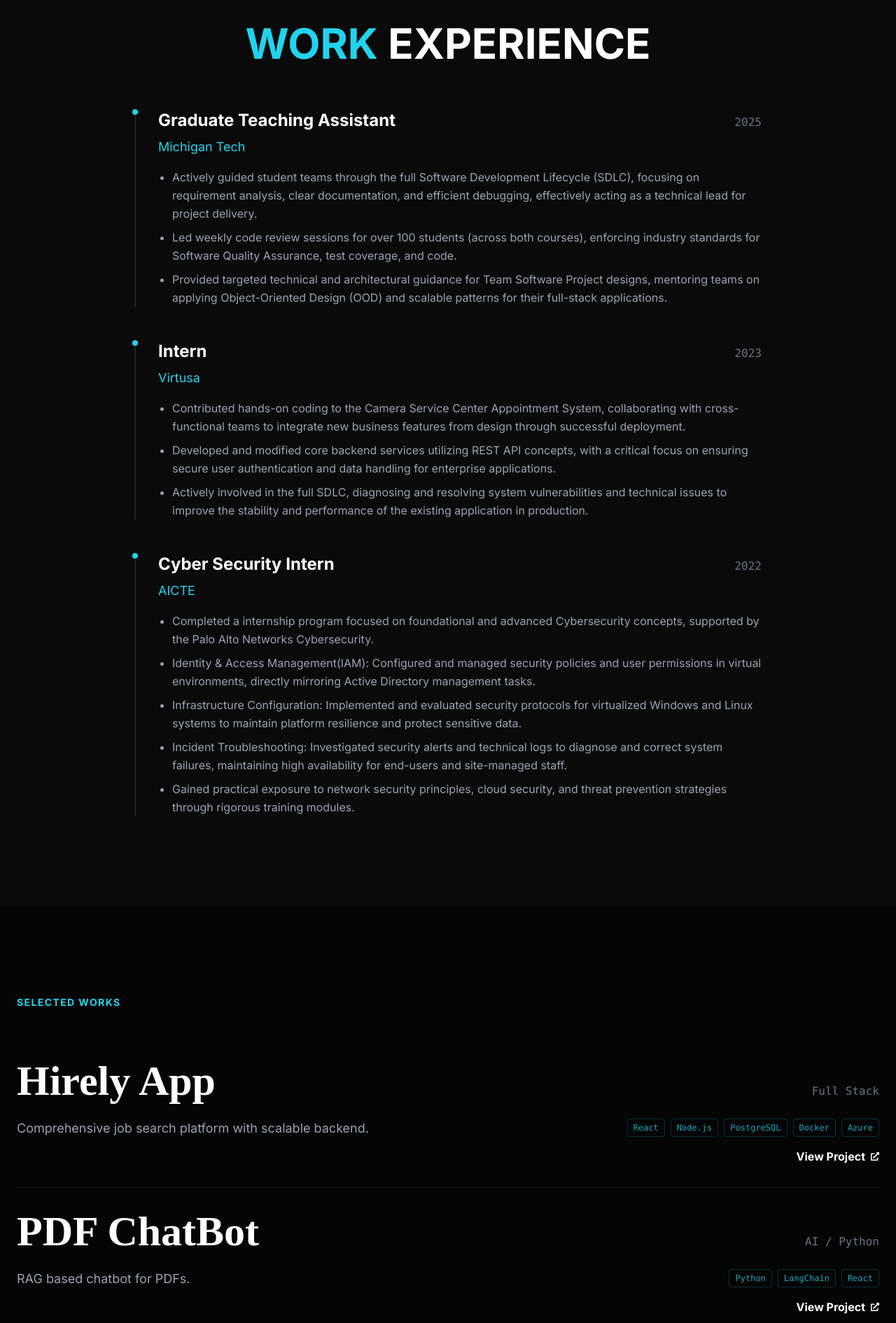
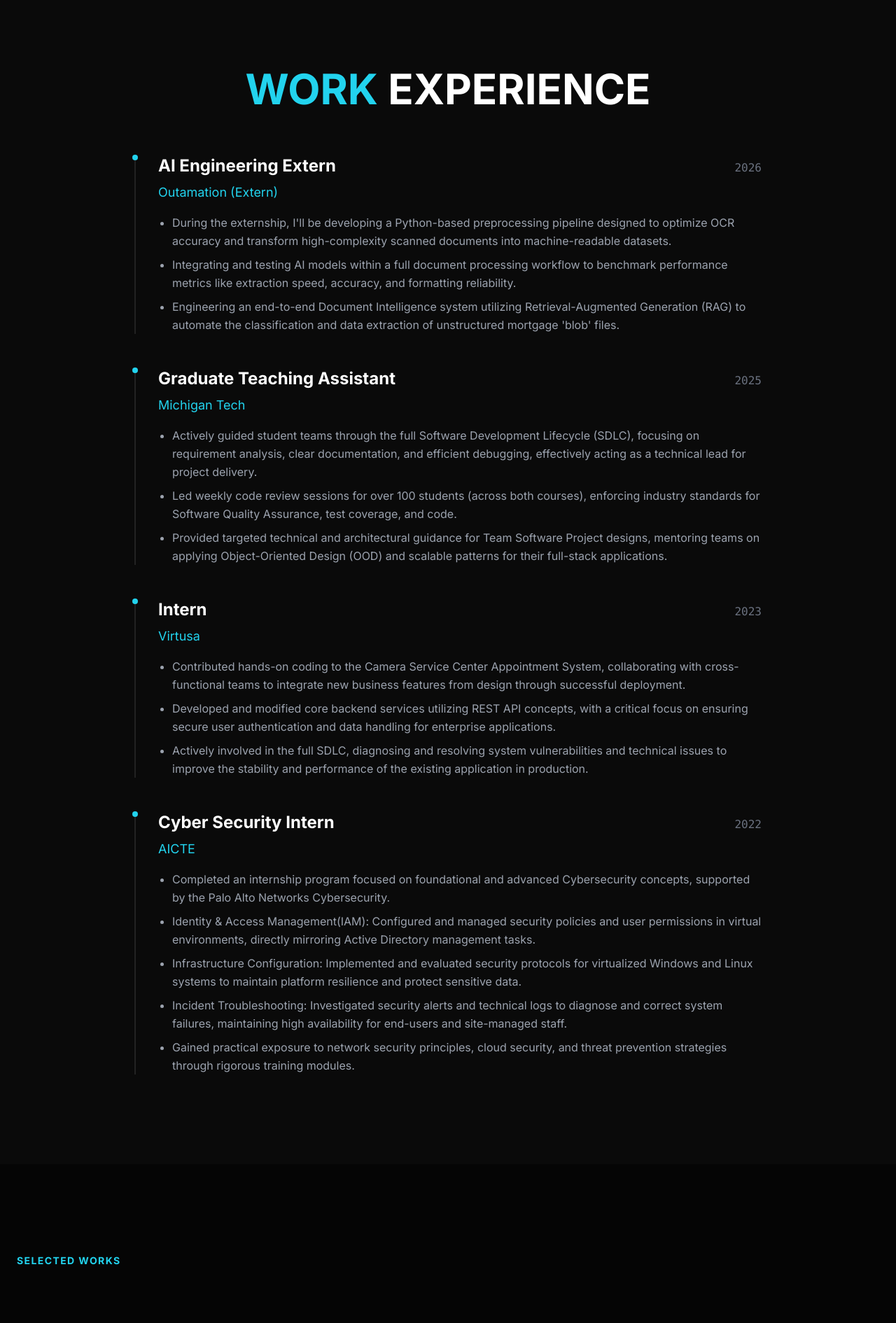
Before and after one commit to udaysagarm/my-portfolio, a React (Create React App) app: page / in a window 1280 px wide. Shown: the part 1701-3591 px from the top of the page at 70% size. Built offline with nearby package versions, Linux system fonts and the light colour scheme.

Commit message:
Added spaceblack & extern

```diff
--- a/src/App.jsx
+++ b/src/App.jsx
@@ -18,12 +18,36 @@ import { Analytics } from "@vercel/analytics/react"
 // --- Data ---
 const projects = [
   {
+    title: "Project Space Black: Ghost",
+    category: "CLI AI Agent",
+    description: "Comprehensive job search platform with scalable backend.",
+    tags: ["Python", "TypeScript", "Textual", "LangGraph", "LangChain",],
+    link: "https://spaceblack.info",
+    img: "https://images.unsplash.com/photo-1586281380349-632531db7ed4?q=80&w=2070&auto=format&fit=crop"
+  },
+  {
     title: "Hirely App",
     category: "Full Stack",
     description: "Comprehensive job search platform with scalable backend.",
     tags: ["React", "Node.js", "PostgreSQL", "Docker", "Azure"],
     link: "https://hirely.azurewebsites.net",
     img: "https://images.unsplash.com/photo-1586281380349-632531db7ed4?q=80&w=2070&auto=format&fit=crop"
+  },
+  {
+    title: "Rental Connect",
+    category: "Enterprise",
+    description: "Multi-tiered platform for property management.",
+    tags: ["Java", "Spring Boot", "MySQL"],
+    link: "https://github.com/udaysagarm/RentalConnect",
+    img: "https://images.unsplash.com/photo-1560518883-ce09059eeffa?q=80&w=1973&auto=format&fit=crop"
+  },
+  {
+    title: "Escape Room VR",
+    category: "Game Dev",
+    description: "High-performance VR game with complex puzzle logic.",
+    tags: ["Unity", "C#", "VR"],
+    link: "https://udaysagar.itch.io/escape-room",
+    img: "https://images.unsplash.com/photo-1592478411213-61535fdd861d?q=80&w=2070&auto=format&fit=crop"
   },
   {
     title: "PDF ChatBot",
@@ -41,26 +65,19 @@ const projects = [
     link: "#",
     img: "https://images.unsplash.com/photo-1620712943543-bcc4688e7485?q=80&w=1965&auto=format&fit=crop"
   },
-
-  {
-    title: "Rental Connect",
-    category: "Enterprise",
-    description: "Multi-tiered platform for property management.",
-    tags: ["Java", "Spring Boot", "MySQL"],
-    link: "https://github.com/udaysagarm/RentalConnect",
-    img: "https://images.unsplash.com/photo-1560518883-ce09059eeffa?q=80&w=1973&auto=format&fit=crop"
-  },
-  {
-    title: "Escape Room VR",
-    category: "Game Dev",
-    description: "High-performance VR game with complex puzzle logic.",
-    tags: ["Unity", "C#", "VR"],
-    link: "https://udaysagar.itch.io/escape-room",
-    img: "https://images.unsplash.com/photo-1592478411213-61535fdd861d?q=80&w=2070&auto=format&fit=crop"
-  },
 ];
 
 const experience = [
+  {
+    role: "AI Engineering Extern",
+    company: "Outamation (Extern)",
+    period: "2026",
+    desc: [
+      "During the externship, I'll be developing a Python-based preprocessing pipeline designed to optimize OCR accuracy and transform high-complexity scanned documents into machine-readable datasets.",
+      "Integrating and testing AI models within a full document processing workflow to benchmark performance metrics like extraction speed, accuracy, and formatting reliability.",
+      "Engineering an end-to-end Document Intelligence system utilizing Retrieval-Augmented Generation (RAG) to automate the classification and data extraction of unstructured mortgage 'blob' files.",
+    ]
+  },
   {
     role: "Graduate Teaching Assistant",
     company: "Michigan Tech",
@@ -86,7 +103,7 @@ const experience = [
     company: "AICTE",
     period: "2022",
     desc: [
-      "Completed a internship program focused on foundational and advanced Cybersecurity concepts, supported by the Palo Alto Networks Cybersecurity.",
+      "Completed an internship program focused on foundational and advanced Cybersecurity concepts, supported by the Palo Alto Networks Cybersecurity.",
       "Identity & Access Management(IAM): Configured and managed security policies and user permissions in virtual environments, directly mirroring Active Directory management tasks.",
       "Infrastructure Configuration: Implemented and evaluated security protocols for virtualized Windows and Linux systems to maintain platform resilience and protect sensitive data.",
       "Incident Troubleshooting: Investigated security alerts and technical logs to diagnose and correct system failures, maintaining high availability for end-users and site-managed staff. ",
@@ -285,7 +302,7 @@ const About = () => {
             <h2 className="text-6xl font-bold mb-10">ABOUT<br />ME</h2>
           </div>
           <p className={`text-xl text-gray-400 leading-relaxed mb-8 transition-all duration-700 delay-200 ${isVisible ? 'opacity-100 translate-y-0' : 'opacity-0 translate-y-20'}`}>
-            A Computer Science graduate specializing in full-stack architecture, software engineering, and core systems optimization. Motivated by hands-on problem-solving, I apply these fundamentals to challenging real-world needs and am actively looking for new opportunities in the field. </p>
+            An Open-source Developer and has Master's in Computer Science from Michigan Tech. Specializing in Agentic AI, full-stack architecture, software engineering, and core systems optimization. Motivated by hands-on problem-solving, I apply these fundamentals to challenging real-world needs and am actively looking for new opportunities in the field. </p>
         </div>
 
         <div>
```
